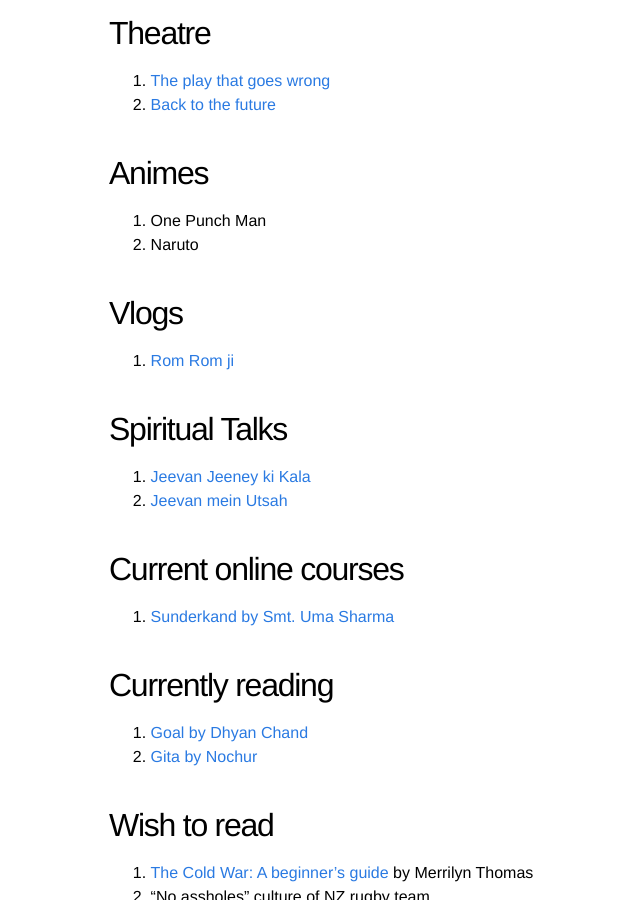
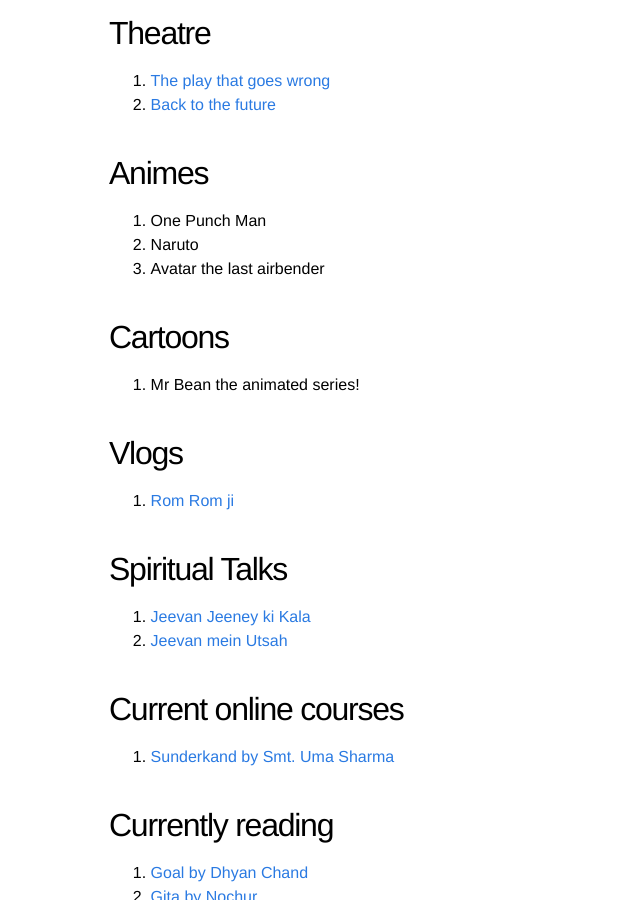
Before and after one commit to kislayabhi/kislayabhi.github.io, a Jekyll site: the page built from _posts/2024-7-23-My-personal-playlist.md, in a window 1280 px wide and 900 px high, scrolled down 1076 px. Shown: the whole window, without its empty margins (131-771 px from the left). Built offline with Jekyll 4.4.1, drawn with Linux system fonts in a browser that asks for light colours; comment, search, counter and statistics services are not loaded.

Commit message:
Update 2024-7-23-My-personal-playlist.md

```diff
--- a/_posts/2024-7-23-My-personal-playlist.md
+++ b/_posts/2024-7-23-My-personal-playlist.md
@@ -42,6 +42,10 @@ I have since very recently started realizing that there are certain things out t
 ## Animes
 1. One Punch Man
 2. Naruto
+3. Avatar the last airbender
+
+## Cartoons
+1. Mr Bean the animated series!
 
 ## Vlogs
 1. [Rom Rom ji](https://youtube.com/@romromji?si=Ldi1Q9SL3XobIPG6)
```
